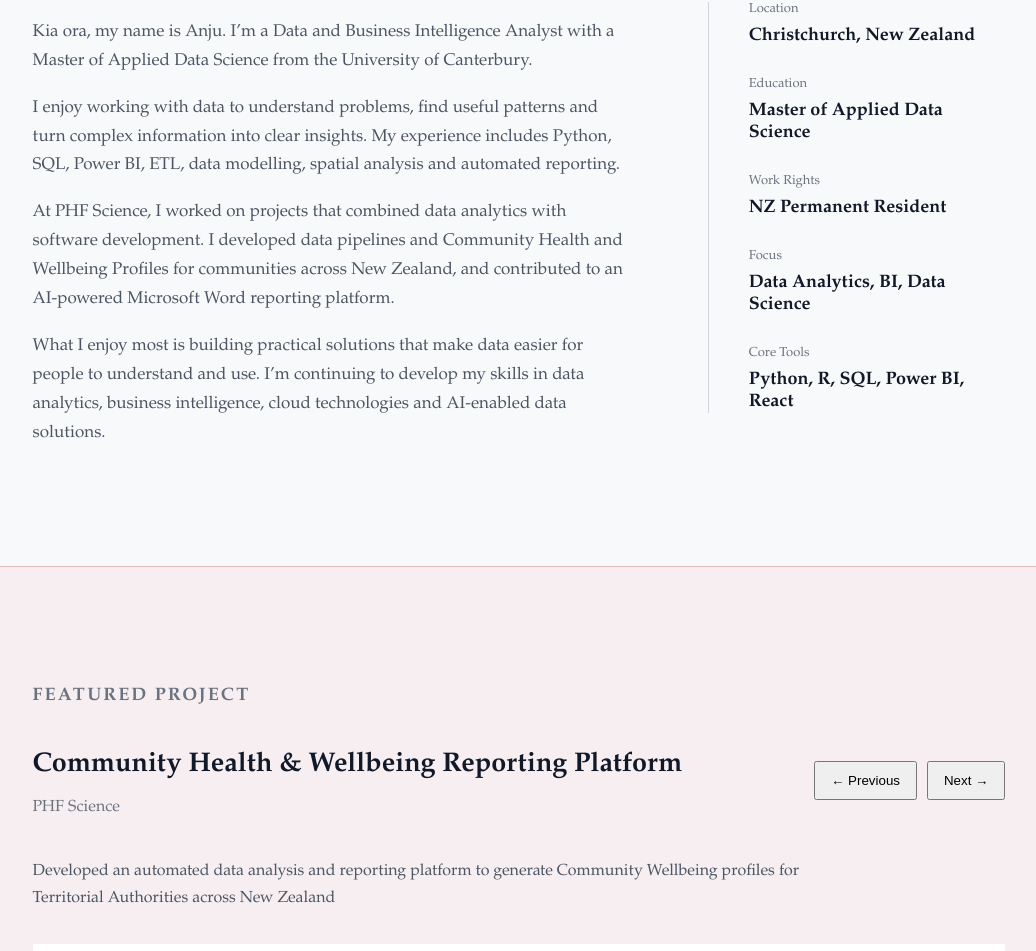
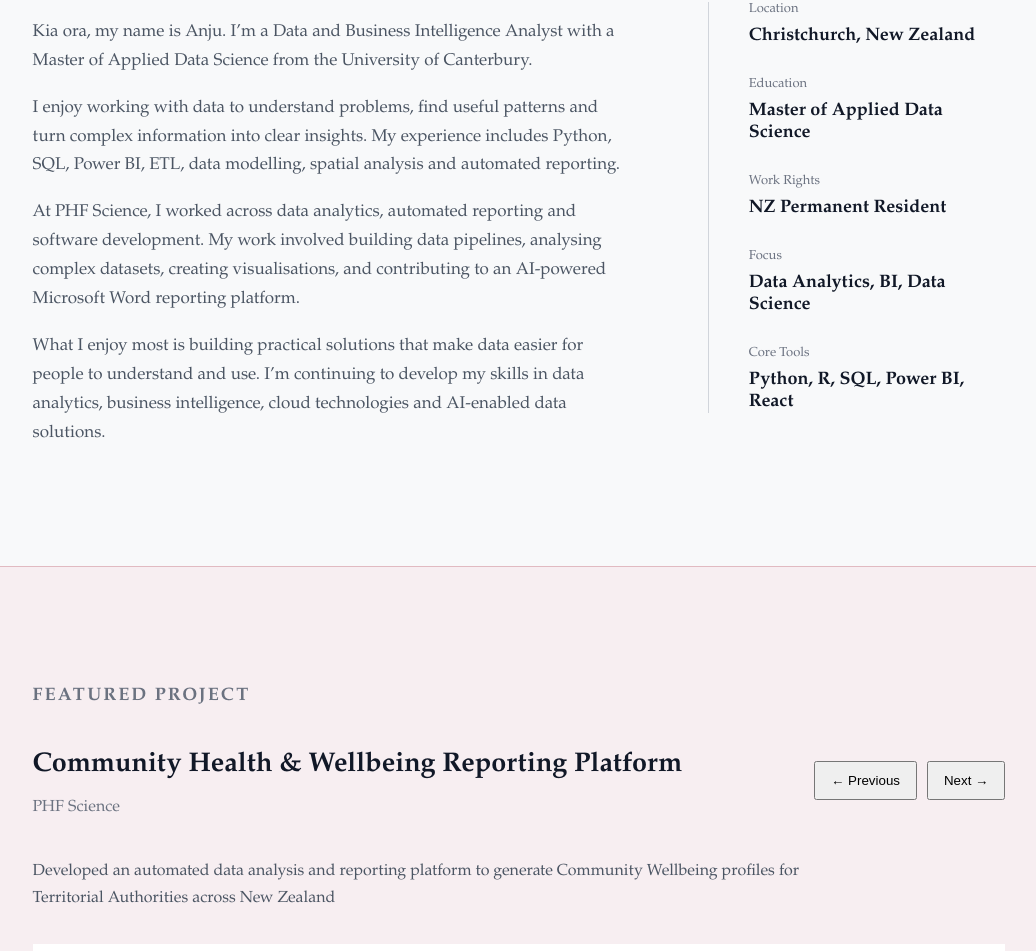
Before and after one commit to AnjuSambasivan93/my-portfolio, a React (Vite) app: page / in a window 1280 px wide. Shown: the part 1119-2070 px from the top of the page, without its empty margins (121-1157 px from the left). Built offline with nearby package versions, Linux system fonts and the light colour scheme.

Commit message:
Edited some parts

```diff
--- a/src/sections/About.tsx
+++ b/src/sections/About.tsx
@@ -22,10 +22,10 @@ function About() {
                     </p>
 
                     <p>
-                        At PHF Science, I worked on projects that combined data analytics with
-                        software development. I developed data pipelines and Community Health and
-                        Wellbeing Profiles for communities across New Zealand, and contributed to
-                        an AI-powered Microsoft Word reporting platform.
+                        At PHF Science, I worked across data analytics, automated reporting
+                        and software development. My work involved building data pipelines,
+                        analysing complex datasets, creating visualisations, and contributing
+                        to an AI-powered Microsoft Word reporting platform.
                     </p>
 
                     <p>
--- a/src/sections/FeaturedProjects.tsx
+++ b/src/sections/FeaturedProjects.tsx
@@ -152,6 +152,14 @@ function FeaturedProjects() {
                 </div>
             </div>
 
+            {/* Show this note only for the AI-Powered Reporting Platform */}
+            {currentProject === 1 && (
+                <p className="image-note">
+                    Note: Screenshots show an early prototype of the Word Add-in interface.
+                </p>
+            )}
+
+
 
             <p className="featured-tools">
                 {project.tools}
```
